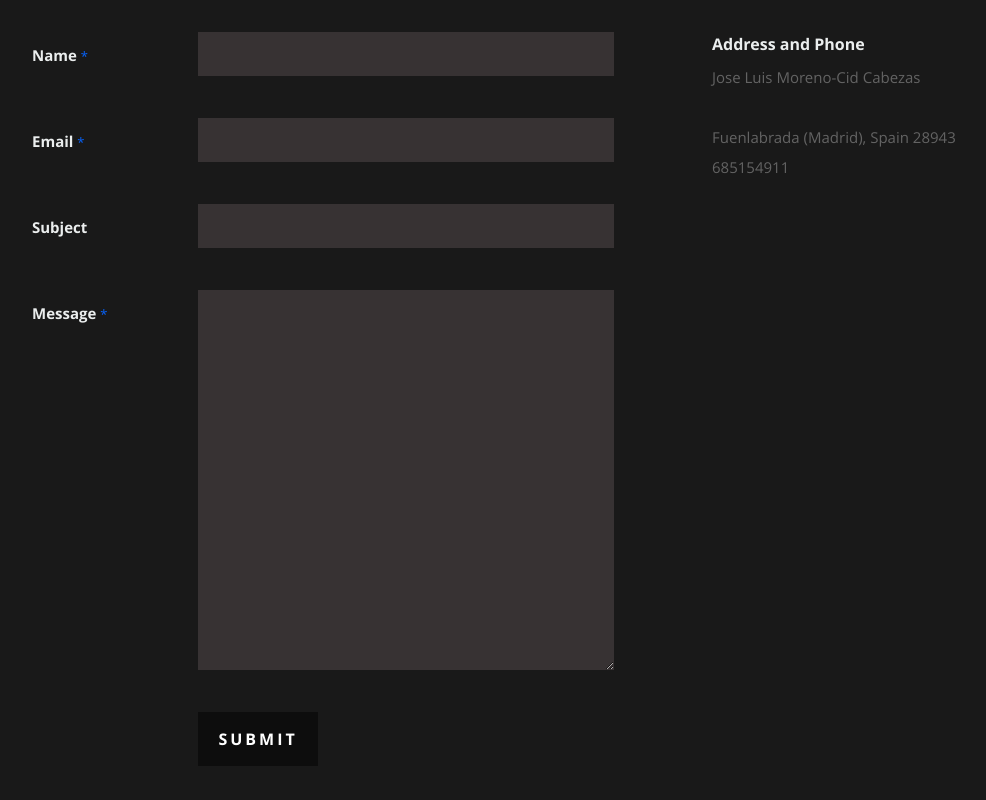
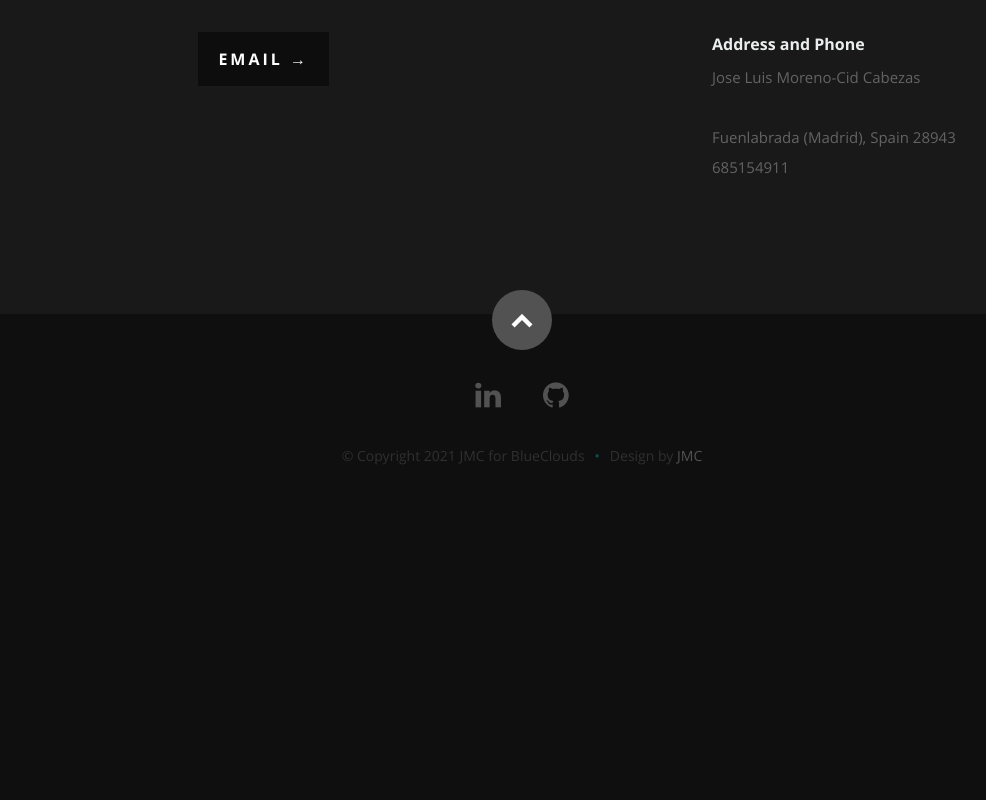
Before and after one commit to JL-MORENOCID/JMC-resume, a React (Create React App) app: page / in a window 1280 px wide. Shown: the part 4160-4960 px from the top of the page, without its empty margins (118-1104 px from the left). After the commit the page ends 4679 px from the top, so only its background shows below. Built offline with nearby package versions, Linux system fonts and the light colour scheme.

Commit message:
Fixed contact form (temporaly)

```diff
--- a/public/css/default.css
+++ b/public/css/default.css
@@ -804,3 +804,7 @@ properly.
    height:         10px;
    width:          2px;
 }
+
+.no-resize {
+   resize: none;
+}
--- a/public/css/layout.css
+++ b/public/css/layout.css
@@ -210,6 +210,7 @@ ul#nav li.current a { color: #fe6928; }
 #about .download {
    width: 58.33333%;
    padding-top: 6px;
+   resize: none;
 }
 #about .main-col { padding-right: 5%; }
 #about .download .button {
--- a/src/Components/Contact.js
+++ b/src/Components/Contact.js
@@ -32,65 +32,10 @@ class Contact extends Component {
         <div className="row">
           <Slide up duration={1000}>
             <div className="eight columns">
-              <form action="" method="post" id="contactForm" name="contactForm">
+              <form action="mailto:jl.morenocid@gmail.com" method="get" id="contactForm" name="contactForm">
                 <fieldset>
                   <div>
-                    <label htmlFor="contactName">
-                      Name <span className="required">*</span>
-                    </label>
-                    <input
-                      type="text"
-                      defaultValue=""
-                      size="35"
-                      id="contactName"
-                      name="contactName"
-                      onChange={this.handleChange}
-                    />
-                  </div>
-
-                  <div>
-                    <label htmlFor="contactEmail">
-                      Email <span className="required">*</span>
-                    </label>
-                    <input
-                      type="text"
-                      defaultValue=""
-                      size="35"
-                      id="contactEmail"
-                      name="contactEmail"
-                      onChange={this.handleChange}
-                    />
-                  </div>
-
-                  <div>
-                    <label htmlFor="contactSubject">Subject</label>
-                    <input
-                      type="text"
-                      defaultValue=""
-                      size="35"
-                      id="contactSubject"
-                      name="contactSubject"
-                      onChange={this.handleChange}
-                    />
-                  </div>
-
-                  <div>
-                    <label htmlFor="contactMessage">
-                      Message <span className="required">*</span>
-                    </label>
-                    <textarea
-                      cols="50"
-                      rows="15"
-                      id="contactMessage"
-                      name="contactMessage"
-                    ></textarea>
-                  </div>
-
-                  <div>
-                    <button className="submit">Submit</button>
-                    <span id="image-loader">
-                      <img alt="" src="images/loader.gif" />
-                    </span>
+                    <button className="submit">EMAIL &rarr;</button>
                   </div>
                 </fieldset>
               </form>
```
Also changed, not shown: public/lang/resumeData-es.json (+22 -22 lines).
